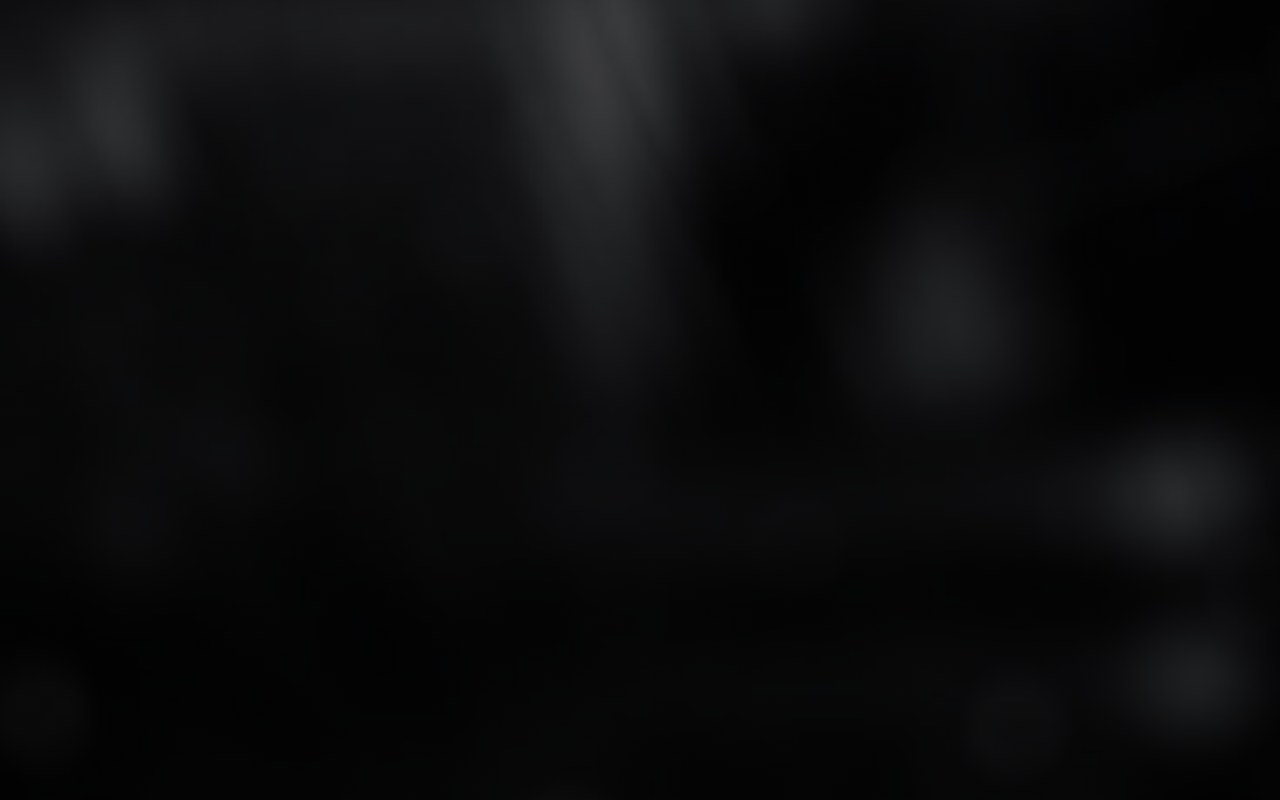
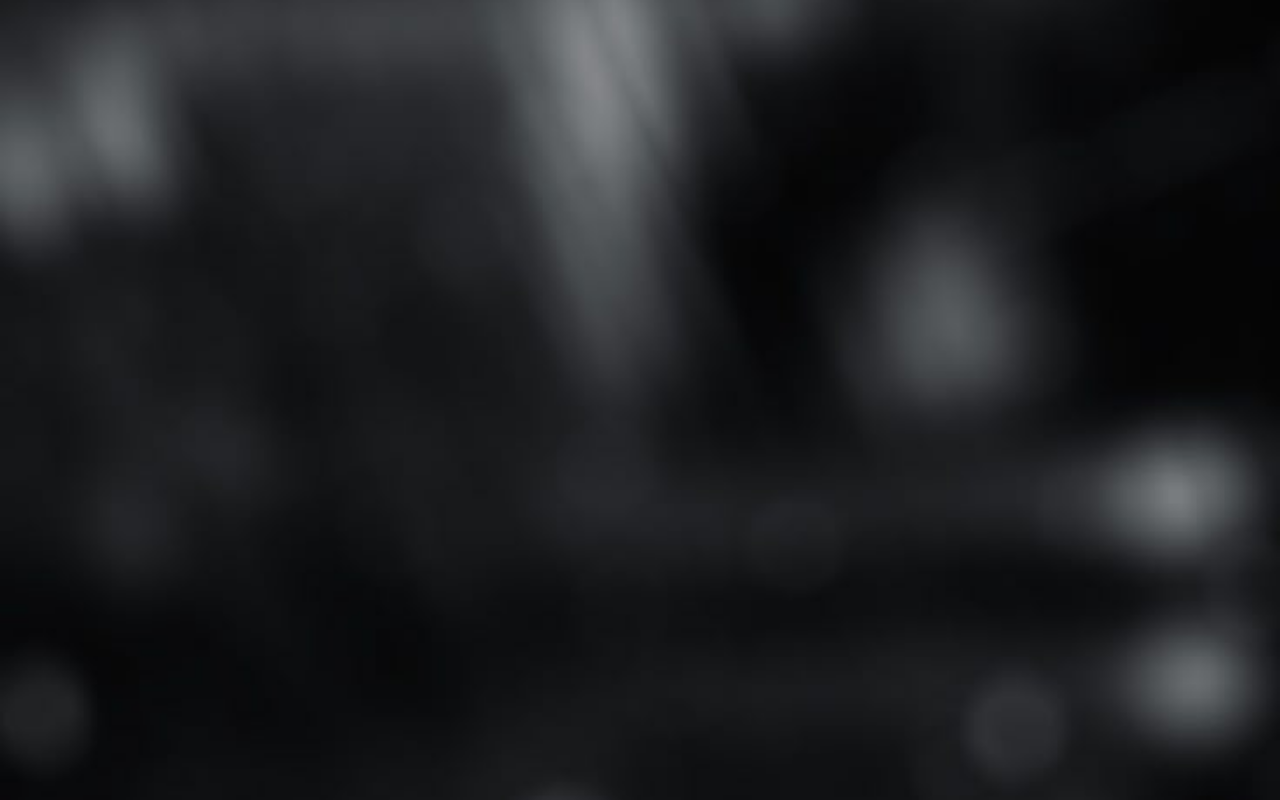
Before and after one commit to yalliemmlbb/yalliemmlbb.github.io, a plain HTML site: page index.html in a window 1280 px wide. Drawn offline with Linux system fonts and the light colour scheme.

Commit message:
Update style.css

```diff
--- a/style.css
+++ b/style.css
@@ -6,7 +6,7 @@
 
 body {
     min-height: 100vh;
-    background-image: linear-gradient(rgba(0, 0, 0, 0.55), rgba(0, 0, 0, 0.75)), url('bg.jpg');
+    background-image: url('bg.jpg');
     background-size: cover;
     background-position: center;
     background-repeat: no-repeat;
```
